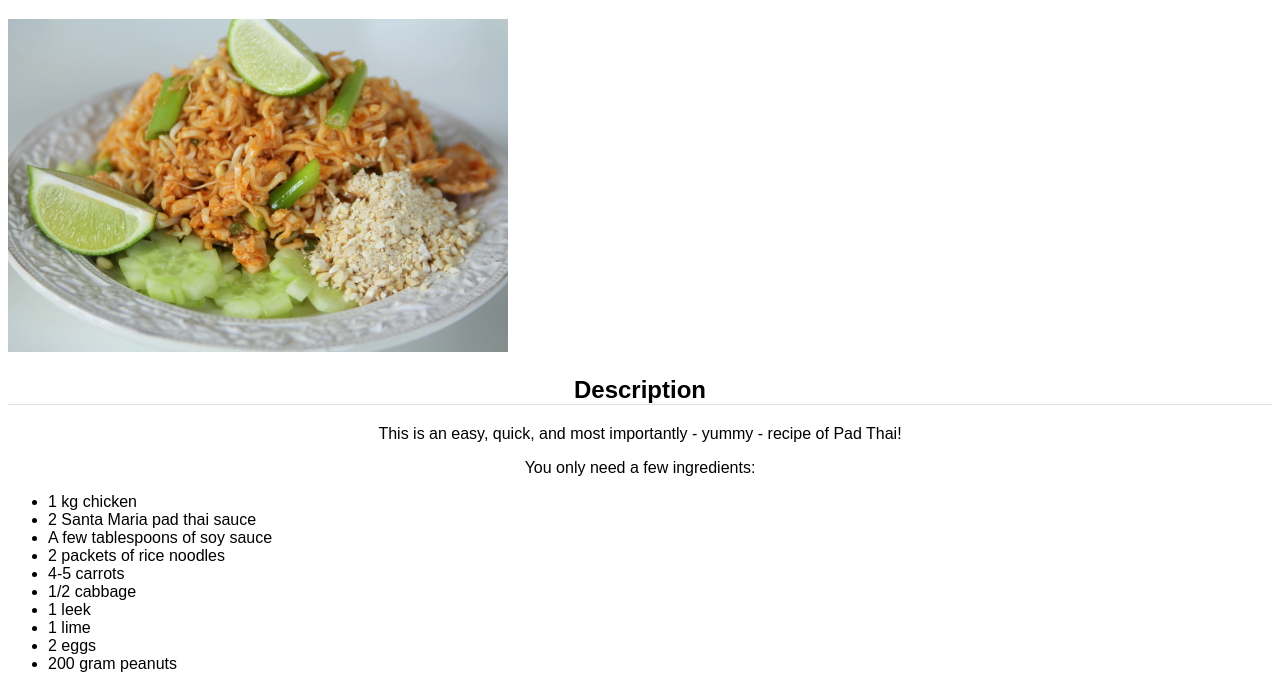
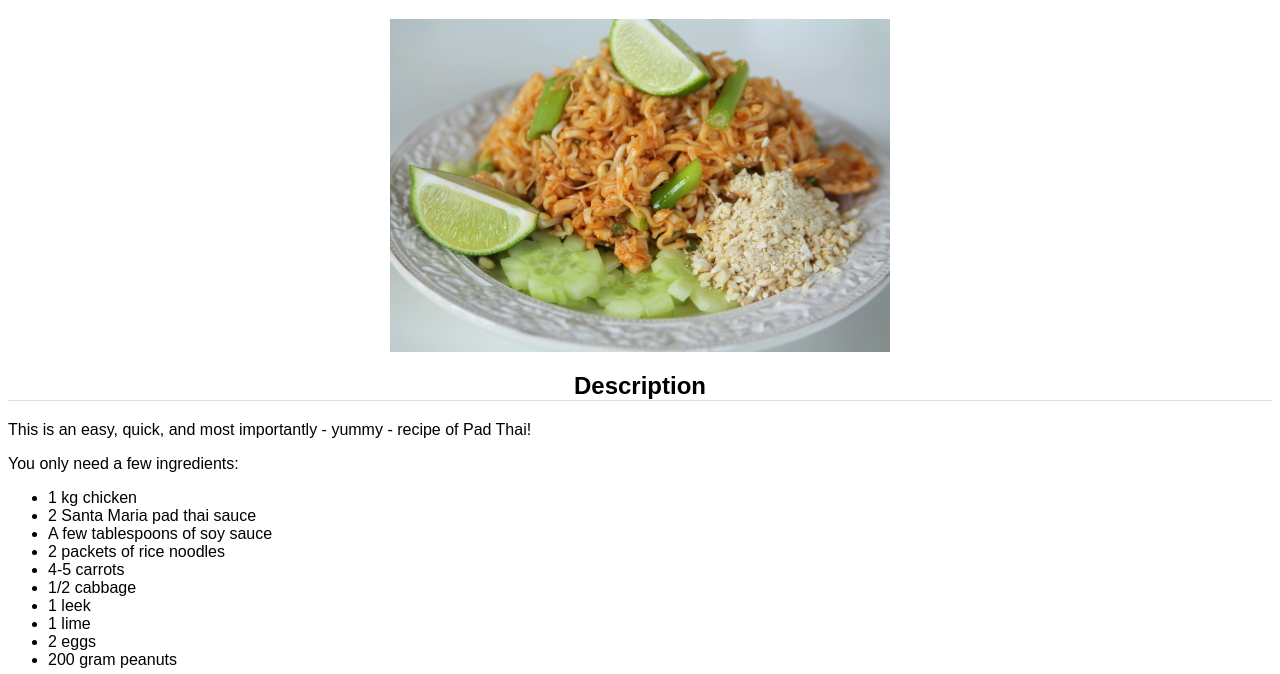
Before and after one commit to felicianorman/odin-recipes, a plain HTML site: page pages/padthai.html in a window 1280 px wide. Shown: the part 149-823 px from the top of the page. Drawn offline with Linux system fonts and the light colour scheme.

Commit message:
Update recipes.css

```diff
--- a/pages/recipes.css
+++ b/pages/recipes.css
@@ -1,4 +1,6 @@
-/* nav bar inspo w3schools */
+html {
+    box-sizing: border-box;
+}
 
 .ul {
     list-style-type: none;
@@ -43,6 +45,9 @@ h2, p, li {
 }
 img {
     width: 500px;
+    display: block;
+    margin-left: auto;
+    margin-right: auto;
 }
 
 h2 {
@@ -50,12 +55,3 @@ h2 {
     border-bottom: 1px rgb(221, 221, 221) solid;
 
 }
-
-html {
-    box-sizing: border-box;
-}
-
-
-p {
-    text-align: center;
-}
```
